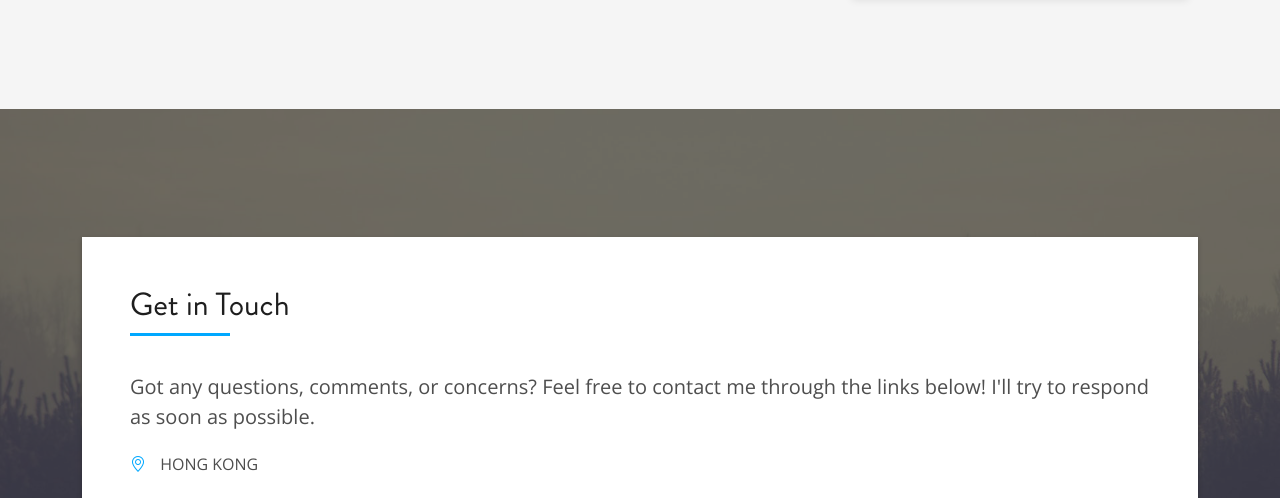
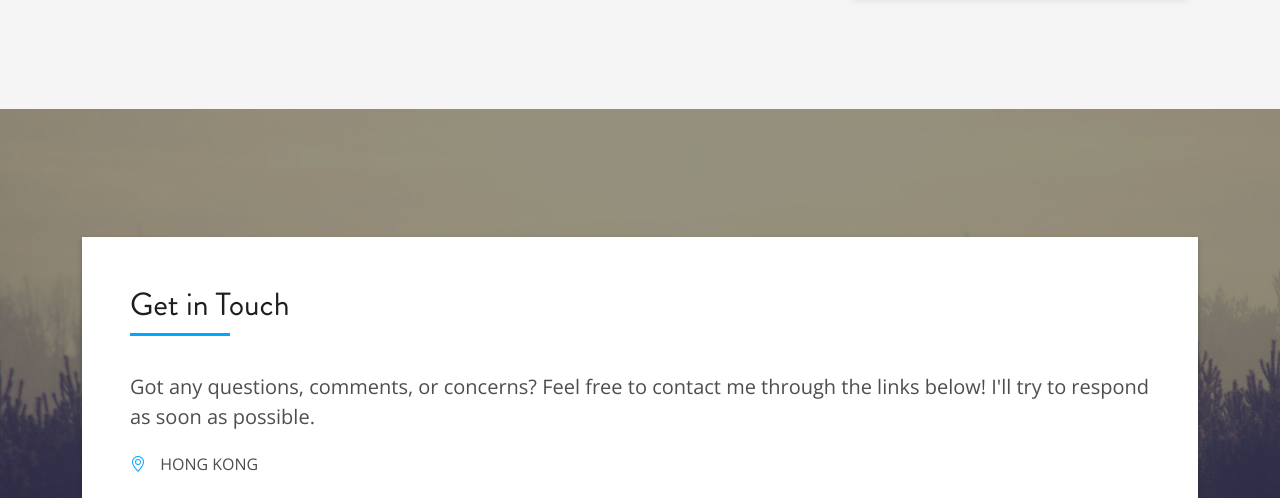
Before and after one commit to bennetsong08/bennetsong08.github.io, a website: page index.html in a window 1280 px wide. Shown: the part 2199-2697 px from the top of the page. Drawn offline with Linux system fonts and the light colour scheme; a web font is replaced by a local one.

Commit message:
tweaked colors

```diff
--- a/assets/css/style.css
+++ b/assets/css/style.css
@@ -131,7 +131,7 @@ a:hover {
 }
 
 .overlay-mf {
-  background-color: #2f2f2f;
+  background-color: rgba(0, 0, 0, 0.6);
 }
 
 .overlay-mf {
@@ -913,8 +913,13 @@ a:hover {
 }
 
 @keyframes animate {
-  from { width: 0%; }
-  to { width: calc(var(--percentage) * 1%); }
+  from {
+    width: 0%;
+  }
+
+  to {
+    width: calc(var(--percentage) * 1%);
+  }
 }
 
 /*--------------------------------------------------------------
```
